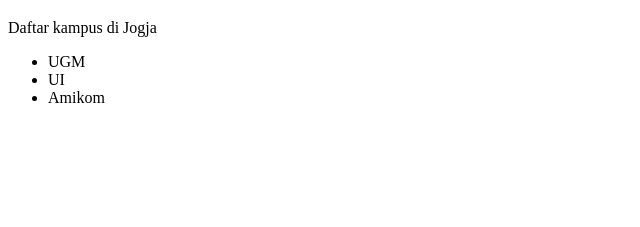
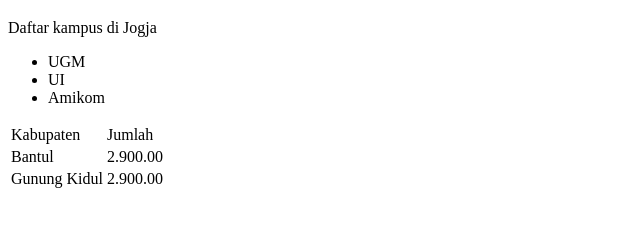
Before and after one commit to thedims29/pw_praktikum_2, a plain HTML site: page index.html in a window 1280 px wide. Shown: the part 61-288 px from the top of the page, without its empty margins (0-640 px from the left). Drawn offline with Linux system fonts and the light colour scheme.

Commit message:
tambah index html

```diff
--- a/index.html
+++ b/index.html
@@ -13,5 +13,24 @@
         <li>UI</li>
         <li>Amikom</li>
     </ul>
+    <table>
+        <thead>
+            <tr>
+                <td>Kabupaten</td>
+                <td>Jumlah</td>
+            </tr>
+            <body>
+                <tr>
+                    <td>Bantul</td>
+                    <td>2.900.00</td>
+                </tr>
+                <tr>
+                    <td>Gunung Kidul</td>
+                    <td>2.900.00</td>
+                </tr>
+            </body>
+        </thead
+        >
+    </table>
 </body>
 </html>
```
